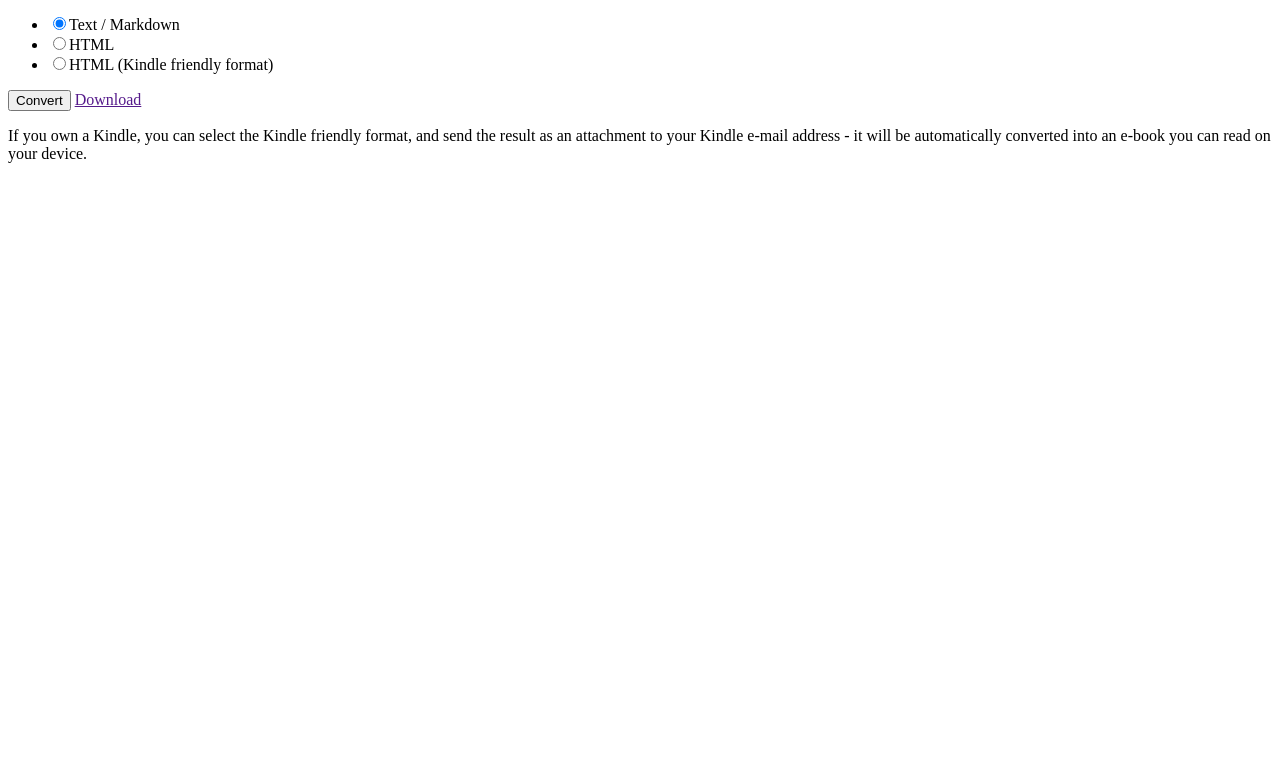
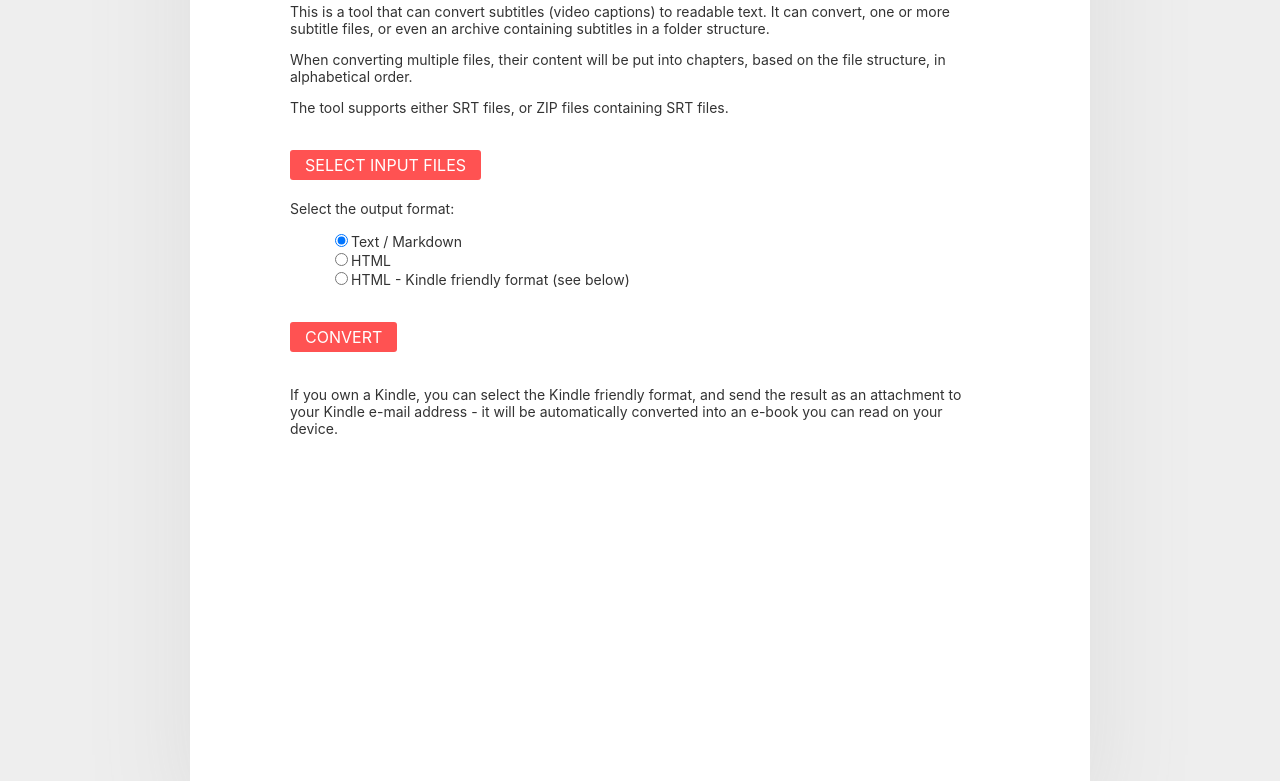
Before and after one commit to radu-b/subtitles-to-text, a website: page index.html in a window 1280 px wide. Shown: the part 171-952 px from the top of the page. Before the commit the page ends 800 px from the top, so only its background shows below. Drawn offline with Linux system fonts and the light colour scheme; a web font is replaced by a local one.

Commit message:
Design changes

```diff
--- /dev/null
+++ b/css/styles.css
@@ -0,0 +1,63 @@
+
+@font-face {
+  font-family: 'Lora';
+  font-style: normal;
+  font-weight: 400;
+  src: local('Lora Regular'), local('Lora-Regular'), url(https://fonts.gstatic.com/l/font?kit=7TPiuEhFLonGIW_yMBUsS41BoCARCH_dgmcj3coQsA0&skey=1d294b6d956fb8e&v=v10) format('woff2');
+}
+
+html, body {
+    margin: 0;
+    padding: 0;
+    height: 100%;
+}
+
+body {
+    background-color: #eee;
+    color: #333;
+    font-family: -apple-system, BlinkMacSystemFont, "Segoe UI", "Roboto", sans-serif;
+    font-size: 14px;
+}
+
+main {
+    background-color: #fff;
+    box-shadow: #ddd 0 0 100px;
+    height: 100%;
+    max-width: 700px;
+    margin: 0 auto;
+    padding: 100px;
+}
+
+h1 {
+    font-family: 'Lora', serif;
+    font-size: 40px;
+    margin-top: 0;
+}
+
+ul {
+    list-style: none;
+}
+
+.button {
+    background: #ff5252;
+    border-radius: 3px;
+    color: #fff;
+    display: inline-block;
+    font-size: 16px;
+    padding: 5px 15px;
+    text-decoration: none;
+    text-transform: uppercase;
+}
+
+.button.done {
+    background: #4ce58a;
+}
+
+.button input {
+    position: absolute;
+    visibility: hidden;
+}
+
+.spacer {
+    height: 20px;
+}
--- a/index.html
+++ b/index.html
@@ -4,30 +4,46 @@
 <head>
 	<meta charset="UTF-8">
 	<title>Convert Subtitles To Text</title>
+	<link rel="stylesheet" href="css/styles.css">
 </head>
 
 <body>
-	<div>
-		<h1>Convert Subtitles To Text</h1>
-		<p>You can convert one or multiple SRT file, or one or more ZIP archives containing subtitle files.</p>
-		<p>The files will be included in alphabetical order, and grouped into chapters (and sub-chapters).</p>
-		<label>
-            Pick your input files:
+	<main>
+		<h1>Subtitles to text</h1>
+		<p>
+			This is a tool that can convert subtitles (video captions) to readable text. It can convert, one or more subtitle files,
+			or even an archive containing subtitles in a folder structure.
+		</p>
+
+		<p>When converting multiple files, their content will be put into chapters, based on the file structure, in alphabetical order.</p>
+
+		<p>The tool supports either SRT files, or ZIP files containing SRT files.</p>
+
+		<div class="spacer"></div>
+
+		<label class="button">
+            Select input files
             <input id="inputFile" type="file" multiple>
         </label>
+
+		<div class="spacer"></div>
 
 		<label>Select the output format:</label>
 		<ul>
 			<li><label><input type="radio" name="format" value="0" checked>Text / Markdown</label></li>
 			<li><label><input type="radio" name="format" value="1">HTML</label></li>
-			<li><label><input type="radio" name="format" value="2">HTML (Kindle friendly format)</label></li>
+			<li><label><input type="radio" name="format" value="2">HTML - Kindle friendly format (see below)</label></li>
 		</ul>
 
-		<button id="buttonConvert">Convert</button>
-		<a id="linkDownload" href="">Download</a>
+		<div class="spacer"></div>
+
+		<a id="buttonConvert" class="button" href="about:blank">Convert</a>
+
+		<div class="spacer"></div>
+
 		<p>If you own a Kindle, you can select the Kindle friendly format, and send the result as an attachment to your Kindle e-mail
 			address - it will be automatically converted into an e-book you can read on your device.</p>
-	</div>
+	</main>
 
 	<script src="js/jszip.min.js"></script>
 	<script src="index.js"></script>
--- a/index.js
+++ b/index.js
@@ -166,7 +166,6 @@ function convertToParagraphs(text) {
     return paragraphs;
 }
 
-
 function escapeHtml(unsafe) {
     return unsafe
         .replace(/&/g, '&amp;')
@@ -176,7 +175,26 @@ function escapeHtml(unsafe) {
         .replace(/'/g, '&apos;');
 }
 
-document.getElementById('buttonConvert').addEventListener('click', () => {
+let buttonConvert = document.getElementById('buttonConvert');
+
+function resetConvert() {
+    buttonConvert.href = 'about:blank';
+    buttonConvert.download = null;
+    buttonConvert.innerText = 'Convert';
+}
+
+document.getElementById('inputFile').addEventListener("change", () => resetConvert());
+document.getElementsByName('format').forEach(r => r.addEventListener("change", () => resetConvert()));
+
+buttonConvert.addEventListener('click', (e) => {
+    if (buttonConvert.href != 'about:blank') {
+        // We have data, just download it as normal
+        return;
+    }
+
+    // Stop any download
+    e.preventDefault();
+
     let input = document.getElementById('inputFile');
     if (input.files.length == 0) {
         return;
@@ -188,8 +206,8 @@ document.getElementById('buttonConvert').addEventListener('click', () => {
 
     convert(input.files, options)
         .then(output => {
-            let linkDownload = document.getElementById('linkDownload');
-            linkDownload.href = 'data:application/x-download;charset=utf-8,' + encodeURIComponent(output);
-            linkDownload.download = options.html ? 'converted.html' : 'converted.txt';
+            buttonConvert.href = 'data:application/x-download;charset=utf-8,' + encodeURIComponent(output);
+            buttonConvert.download = options.html ? 'converted.html' : 'converted.txt';
+            buttonConvert.innerText = 'Download';
         });
 });
```
